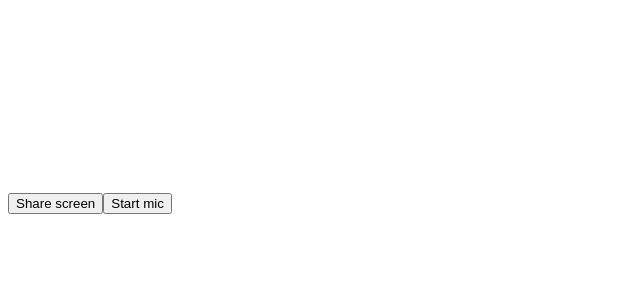
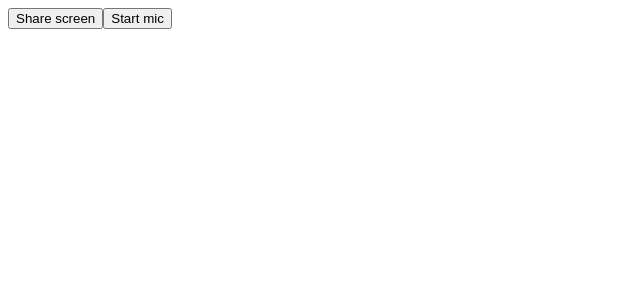
Before and after one commit to runoncedev/audio-visualizer, a React (Vite) app: page / in a window 1280 px wide. Shown: the top 300 px of the page, without its empty margins (0-640 px from the left). Built offline with nearby package versions, Linux system fonts and the light colour scheme; the HTML template or start-up script is replaced by a standard one.

Commit message:
more pretty

```diff
--- a/src/AudioVisualizer.tsx
+++ b/src/AudioVisualizer.tsx
@@ -44,9 +44,11 @@
   });
 
   return (
-    <div>
-      <button onClick={handleStart}>Share screen</button>
-      <button onClick={handleStartMic}>Start mic</button>
+    <div className="flex flex-col items-center justify-center h-dvh bg-black">
+      <div className="flex gap-4 absolute top-0 left-0 text-white">
+        <button onClick={handleStart}>Share screen</button>
+        <button onClick={handleStartMic}>Start mic</button>
+      </div>
       <svg
         width="800"
         height="200"
```
